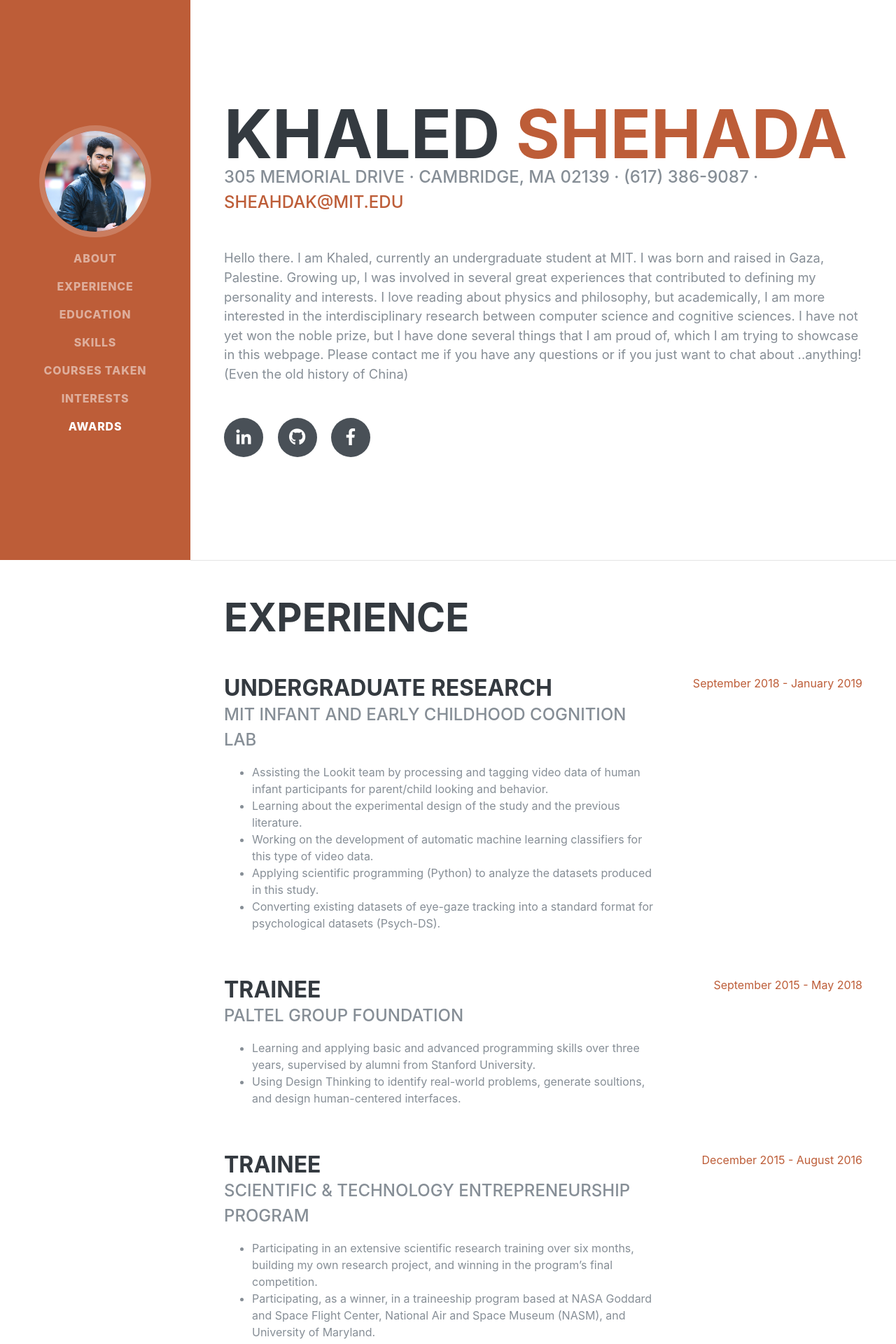
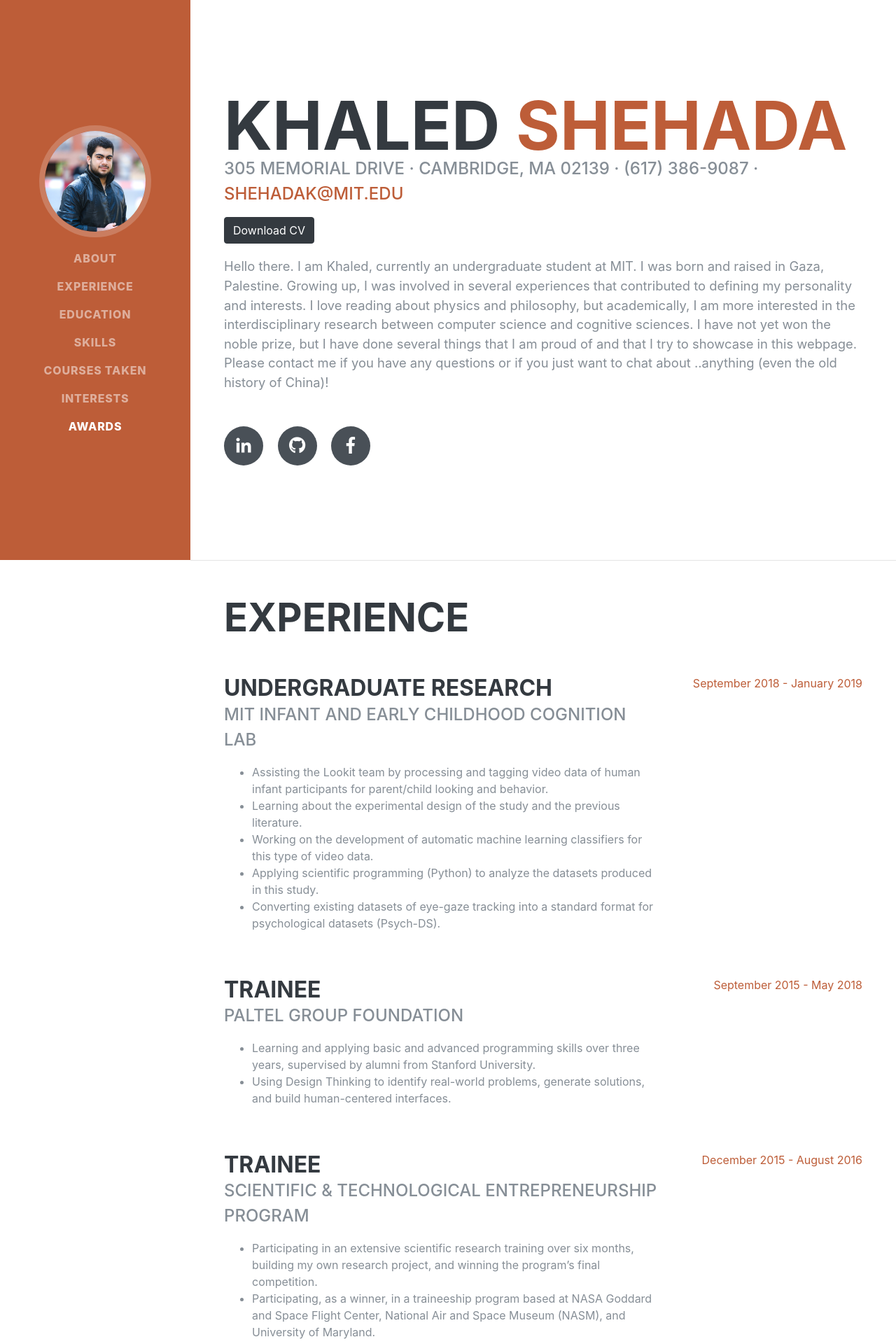
Before and after one commit to shehadak/portfolio, a Flask app: page /home in a window 1280 px wide. Shown: the top 1920 px of the page at 70% size. Run offline with Flask 2, Linux system fonts and the light colour scheme; some libraries are stand-ins or nearby versions; some web fonts are replaced.

Commit message:
added CV

```diff
--- a/templates/index.html
+++ b/templates/index.html
@@ -95,10 +95,10 @@
             <span class="text-primary">Shehada</span>
           </h1>
           <div class="subheading mb-5">305 Memorial Drive · Cambridge, MA 02139 · (617) 386-9087 ·
-            <a href="mailto:sheahdak@mit.edu">sheahdak@mit.edu</a>
+            <a href="mailto:shehadak@mit.edu">shehadak@mit.edu</a>
           </div>
-          <!-- <div><a href="../static/pdf/cv.pdf" target="_blank"><button type="button" class="btn btn-dark" style="margin-top: -55px">Download CV</button></a></div> -->
-          <p class="lead mb-5">Hello there. I am Khaled, currently an undergraduate student at MIT. I was born and raised in Gaza, Palestine. Growing up, I was involved in several great experiences that contributed to defining my personality and interests. I love reading about physics and philosophy, but academically, I am more interested in the interdisciplinary research between computer science and cognitive sciences. I have not yet won the noble prize, but I have done several things that I am proud of, which I am trying to showcase in this webpage. Please contact me if you have any questions or if you just want to chat about ..anything! (Even the old history of China)</p>
+          <div><a href="../static/pdf/cv.pdf" target="_blank"><button type="button" class="btn btn-dark" style="margin-top: -55px">Download CV</button></a></div>
+          <p class="lead mb-5">Hello there. I am Khaled, currently an undergraduate student at MIT. I was born and raised in Gaza, Palestine. Growing up, I was involved in several experiences that contributed to defining my personality and interests. I love reading about physics and philosophy, but academically, I am more interested in the interdisciplinary research between computer science and cognitive sciences. I have not yet won the noble prize, but I have done several things that I am proud of and that I try to showcase in this webpage. Please contact me if you have any questions or if you just want to chat about ..anything (even the old history of China)!</p>
           <div class="social-icons">
             <a href="https://www.linkedin.com/in/khaled-shehada-80b263174/" target="_blank">
               <i class="fab fa-linkedin-in"></i>
@@ -152,7 +152,7 @@
               <div class="subheading mb-3">PALTEL GROUP FOUNDATION</div>
               <ul>
                 <li>Learning and applying basic and advanced programming skills over three years, supervised by alumni from Stanford University.</li>
-                <li> Using Design Thinking to identify real-world problems, generate soultions, and design human-centered interfaces.</li>
+                <li> Using Design Thinking to identify real-world problems, generate solutions, and build human-centered interfaces.</li>
             </div>
             <div class="resume-date text-md-right">
               <span class="text-primary">September 2015 - May 2018</span>
@@ -163,9 +163,9 @@
           <div class="resume-item d-flex flex-column flex-md-row mb-5">
             <div class="resume-content mr-auto">
               <h3 class="mb-0">Trainee</h3>
-              <div class="subheading mb-3">Scientific & Technology Entrepreneurship Program</div>
+              <div class="subheading mb-3">Scientific &amp; Technological Entrepreneurship Program</div>
               <ul>
-                <li>Participating in an extensive scientific research training over six months, building my own research project, and winning in the program’s final competition.</li>
+                <li>Participating in an extensive scientific research training over six months, building my own research project, and winning the program’s final competition.</li>
                 <li>Participating, as a winner, in a traineeship program based at NASA Goddard and Space Flight Center, National Air and Space Museum (NASM), and University of Maryland.</li>
             </div>
             <div class="resume-date text-md-right">
@@ -213,7 +213,7 @@
           <div class="resume-item d-flex flex-column flex-md-row mb-5">
             <div class="resume-content mr-auto">
               <h3 class="mb-0">Massachusetts Institute of Technology</h3>
-              <div class="subheading mb-3">Bachelor of Science</div>
+              <div class="subheading mb-3">Bachelor's of Science</div>
               <div>Computer Science and Engineering</div>
             </div>
             <div class="resume-date text-md-right">
@@ -349,7 +349,7 @@
       <section class="resume-section p-3 p-lg-5 d-flex flex-column" id="interests">
         <div class="my-auto">
           <h2 class="mb-5">Interests</h2>
-          <p>Apart from computer science, I spend most of my free time swimming or playing chess when I am outdoors. I am also interesten in MUN, and I have participated in multiple MUN conferences, either as a delegate, as the president of the counsil, or as a volunteer.
+          <p>Apart from computer science, I spend most of my free time swimming or playing chess when I am outdoors. I am also interested in MUN, and I have participated in multiple MUN conferences, either as a delegate, as the president of the counsil, or as a volunteer.
           <p class="mb-0">When forced indoors, I enjoy reading about philosophy, developmental psychology, politics, and sci-fi genre novels. Sometimes, I prefer listening to prodcasts or watching movies. I like tea, and I evidently spend a large amount of my free time making tea. </p>
         </div>
       </section>
@@ -366,14 +366,14 @@
             <li>
               <i class="fa-li fa fa-trophy text-warning"></i>
               2<sup>nd</sup>
-              Place - National Mathematics Competition</li>
+              Place - National Mathematics Competition 2017</li>
             <li>
               <i class="fa-li fa fa-trophy text-warning"></i>
               National Finalist - Microsoft Imagine Cup 2014</li>
             <li>
               <i class="fa-li fa fa-trophy text-warning"></i>
               1<sup>st</sup>
-              Young Researchers 2014</li>
+              Place Young Researchers 2014</li>
             <li>
               <i class="fa-li fa fa-trophy text-warning"></i>
               1<sup>st</sup>
```
Also changed, not shown: 1 other file.
